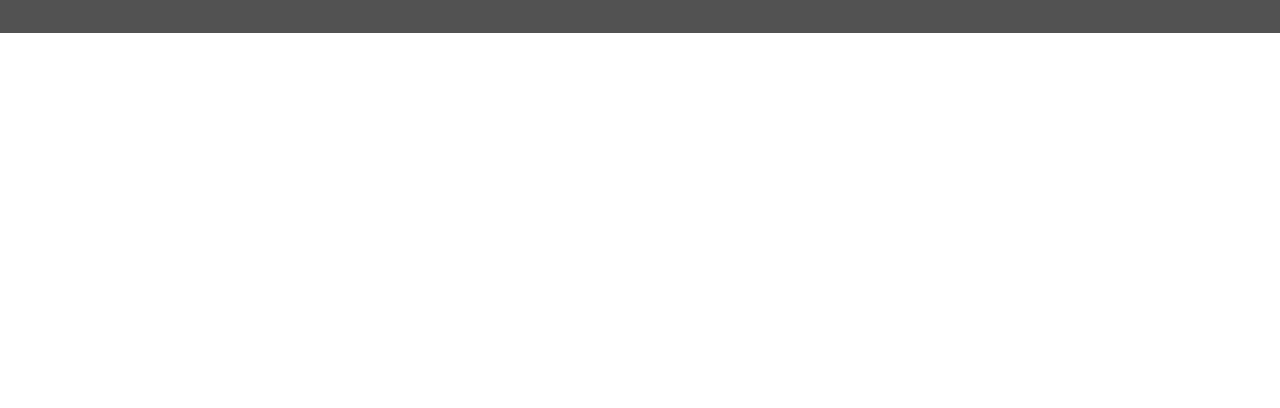
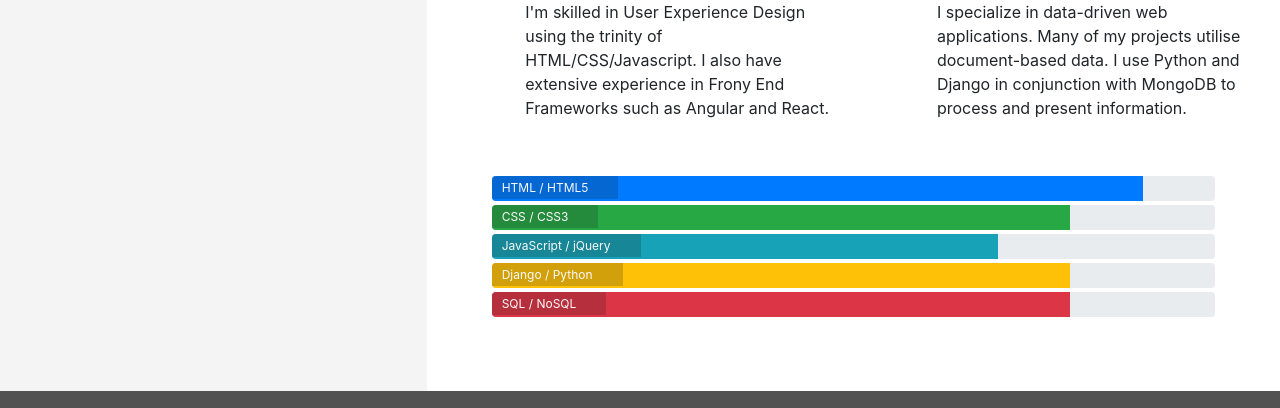
Before and after one commit to Osvaldss/resume, a plain HTML site: page resume.html in a window 1280 px wide. Shown: the part 496-904 px from the top of the page. Before the commit the page ends 800 px from the top, so only its background shows below. Drawn offline with nearby package versions, Linux system fonts and the light colour scheme.

Commit message:
Added Skill section and progress bar on resume.html

```diff
--- a/assets/css/style.css
+++ b/assets/css/style.css
@@ -265,3 +265,24 @@ footer {
     position: relative;
     width: 60%;
 }
+
+/*------------------------------------Skills */
+
+.progress {
+    position: relative;
+    height: 25px;
+    margin-bottom: 4px;
+}
+
+.progress-type {
+    position: absolute;
+    left: 0px;
+    font-weight:  400;
+    padding: 3px 30px 2px 10px;
+    color: #fafafa;
+    background-color: rgba(25, 25, 25, 0.2);
+}
+
+.progress-section {
+    margin: 40px 20px;
+}
--- a/resume.html
+++ b/resume.html
@@ -44,9 +44,95 @@
             </div>
         </div>
     </header>
-    <section>
+    <section class="container-fluid">
+        <div class="row">
+            <div class="col-md-4 bg-color-personal-info section-column">
+                <div class="row">
+                    <div class="col-12">
+                        <h3 class="section-heading uppercase">Work History</h3>
+                    </div>
+                </div>
 
-    </section>
+            </div>
+            <div class="col-md-8 bg-color-three-resons section-column">
+                <div class="row">
+                    <div class="col">
+                        <h3 class="section-heading uppercase">My Skills</h3>
+                    </div>
+                </div>
+                <div class="row">
+                    <div class="col-10 offset-1 offset-sm-0 col-sm-4 col-md-6">
+                        <div class="row">
+                            <div class="col-2">
+                                <i class="three-reasons-icon fa fa-tv" aria-hidden="true"></i>
+                            </div>
+                            <div class="col-10">
+                                <h4 class="three-resons-heading uppercase">Front End</h4>
+                                <p>
+                                    I'm skilled in User Experience Design using the trinity of HTML/CSS/Javascript.
+                                    I also have extensive experience in Frony End Frameworks such as Angular and React.
+                                </p>
+                            </div>
+                        </div>
+                    </div>
+                    <div class="col-10 offset-1 offset-sm-0 col-sm-4 col-md-6">
+                        <div class="row">
+                            <div class="col-2">
+                                <i class="three-reasons-icon fa fa-cogs" aria-hidden="true"></i>
+                            </div>
+                            <div class="col-10">
+                                <h4 class="three-resons-heading uppercase">Back End</h4>
+                                <p>
+                                    I specialize in data-driven web applications. Many of my projects utilise
+                                    document-based data. I use Python and Django in conjunction with MongoDB to
+                                    process and present information.
+                                </p>
+                            </div>
+                        </div>
+                    </div>
+                </div>
+                <div class="row progress-section">
+                    <div class="col">
+                        <div class="progress">
+                            <div class="progress-bar" role="progressbar" aria-valuenow="90" aria-valuemin="0" aria-valuemax="100"
+                            style="width: 90%;">
+                                <span class="sr-only">90% complete</span>
+                            </div>
+                            <span class="progress-type">HTML / HTML5</span>
+                        </div>
+                        <div class="progress">
+                            <div class="progress-bar bg-success" role="progressbar" aria-valuenow="80" aria-valuemin="0" aria-valuemax="100"
+                            style="width: 80%;">
+                                <span class="sr-only">80% complete</span>
+                            </div>
+                            <span class="progress-type">CSS / CSS3</span>
+                        </div>
+                        <div class="progress">
+                            <div class="progress-bar bg-info" role="progressbar" aria-valuenow="70" aria-valuemin="0" aria-valuemax="100"
+                            style="width: 70%;">
+                                <span class="sr-only">70% complete</span>
+                            </div>
+                            <span class="progress-type">JavaScript / jQuery</span>
+                        </div>
+                        <div class="progress">
+                            <div class="progress-bar bg-warning" role="progressbar" aria-valuenow="80" aria-valuemin="0" aria-valuemax="100"
+                            style="width: 80%;">
+                                <span class="sr-only">80% complete</span>
+                            </div>
+                            <span class="progress-type">Django / Python</span>
+                        </div>
+                        <div class="progress">
+                            <div class="progress-bar bg-danger" role="progressbar" aria-valuenow="80" aria-valuemin="0" aria-valuemax="100"
+                            style="width: 80%;">
+                                <span class="sr-only">80% complete</span>
+                            </div>
+                            <span class="progress-type">SQL / NoSQL</span>
+                        </div>
+                    </div>
+                </div>
+            </div>
+        </div>
+</section>
     <footer class="container-fluid">
         <div id="footer-details" class="row">
             <div class="col-sm-4">
```
